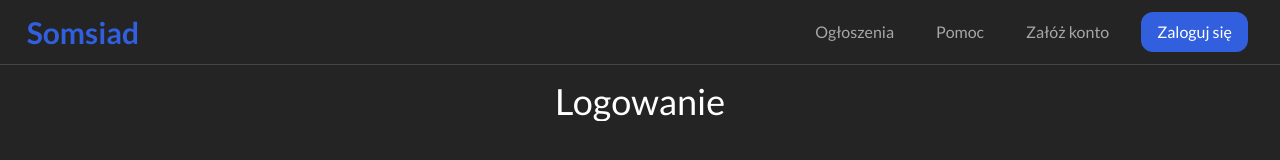
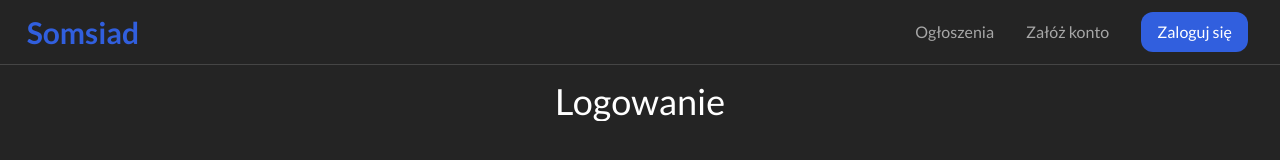
Before and after one commit to cosiedzieje-app/frontend, a Vue app: page /account/login in a window 1280 px wide. Shown: the top 160 px of the page. Built offline with nearby package versions, Linux system fonts and the light colour scheme; what vue3-openlayers would draw is missing.

Commit message:
Remove "/help" subpage from header

```diff
--- a/src/components/header/Header.vue
+++ b/src/components/header/Header.vue
@@ -25,11 +25,6 @@ const navbarItems: ButtonProps[] = [
     icon: "fa-solid fa-location-dot"
   },
   {
-    caption: "Pomoc",
-    action: () => router.push("/help"),
-    icon: "fa-solid fa-question"
-  },
-  {
     caption: "Załóż konto",
     action: () => router.push("/account/register"),
     icon: ""
```
